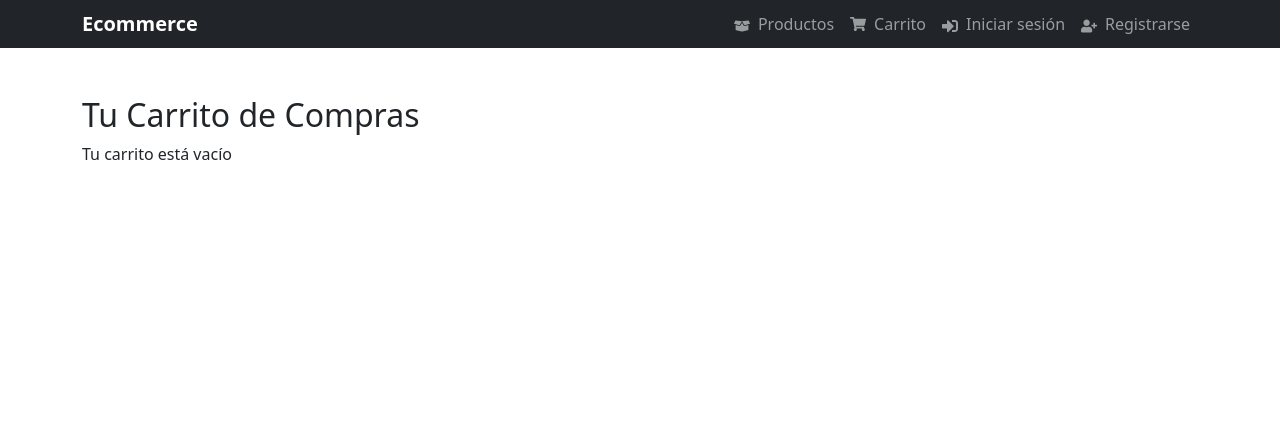
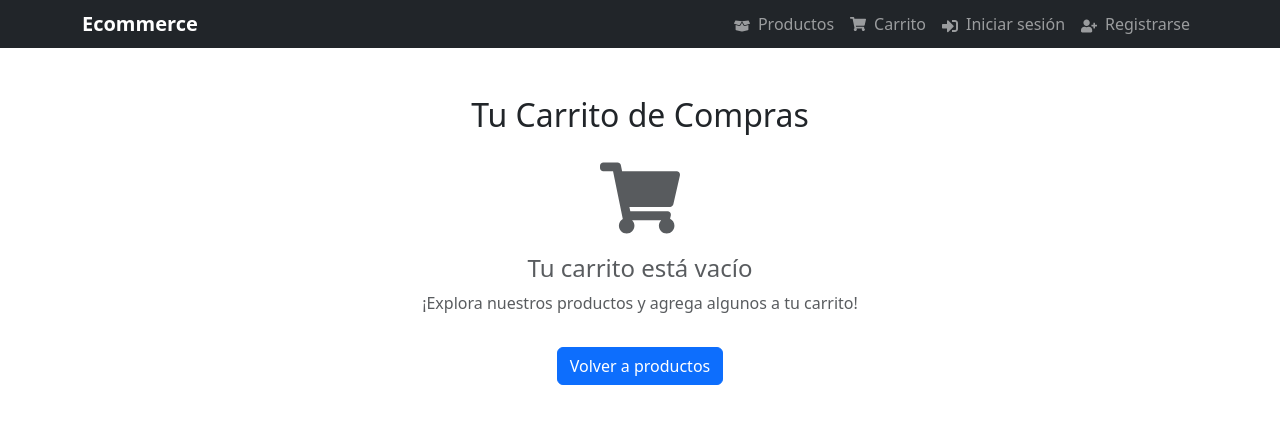
Before and after one commit to rodrigovasquezcespedes/prueba-, a React (Vite) app in the folder frontend/: page /#/shoppingcart in a window 1280 px wide. Shown: the top 424 px of the page. Built offline with nearby package versions, Linux system fonts and the light colour scheme.

Commit message:
mejora en vista carrito

```diff
--- a/frontend/src/pages/Products.jsx
+++ b/frontend/src/pages/Products.jsx
@@ -3,6 +3,7 @@ import { Container, Row, Col, Pagination, Button } from 'react-bootstrap'
 import axios from 'axios'
 import { FaArrowUp, FaArrowDown } from 'react-icons/fa'
 import ProductCard from '../components/ProductCard'
+import Cookies from 'js-cookie' // Importa la librería js-cookie para manejar cookies
 
 const urlBaseServer = import.meta.env.VITE_URL_BASE_SERVER
 
@@ -16,9 +17,18 @@ const Products = () => {
   const productsPerPage = 12
   const [showScrollButton, setShowScrollButton] = useState(false)
 
+  // Función para recuperar el token desde las cookies
+  const getTokenFromCookies = () => {
+    return Cookies.get('token') // Asume que el token está guardado en una cookie llamada 'token'
+  }
+
+  // Configurar axios para que siempre envíe el token en el encabezado de autorización
+  axios.defaults.headers.common.Authorization = `Bearer ${getTokenFromCookies()}`
+
   useEffect(() => {
     const fetchProductosYCategorias = async () => {
       try {
+        // Las solicitudes enviarán automáticamente el token gracias a la configuración de axios
         const [productosResponse, categoriasResponse] = await Promise.all([
           axios.get(`${urlBaseServer}/api/products`),
           axios.get(`${urlBaseServer}/api/categories`)
@@ -33,6 +43,7 @@ const Products = () => {
     fetchProductosYCategorias()
   }, [])
 
+  // Efecto para mostrar el botón de scroll
   useEffect(() => {
     const handleScroll = () => {
       setShowScrollButton(window.scrollY > 200)
--- a/frontend/src/pages/Profile.jsx
+++ b/frontend/src/pages/Profile.jsx
@@ -101,7 +101,6 @@ const Profile = () => {
     </div>
   )
 
-  // Renderizar los favoritos del usuario
   const renderFavorites = () => (
     <div>
       <h3>Favoritos</h3>
--- a/frontend/src/pages/ShoppingCart.jsx
+++ b/frontend/src/pages/ShoppingCart.jsx
@@ -10,9 +10,12 @@ import {
   Row,
   Col,
   Image,
-  Form
+  Form,
+  Card,
+  Stack
 } from 'react-bootstrap'
 import Swal from 'sweetalert2'
+import { FaTrash, FaMinus, FaPlus, FaShoppingCart } from 'react-icons/fa'
 
 const urlBaseServer = import.meta.env.VITE_URL_BASE_SERVER
 
@@ -22,7 +25,6 @@ const ShoppingCart = () => {
   const { user } = useContext(AuthContext)
   const navigate = useNavigate()
 
-  // Calcular el precio total de todos los productos en el carrito
   let totalPrice = 0
   cartItems.forEach(item => {
     totalPrice += item.price * item.quantity
@@ -96,19 +98,37 @@ const ShoppingCart = () => {
 
   return (
     <Container className='my-5'>
-      <h2>Tu Carrito de Compras</h2>
+      <h2 className='text-center mb-4'>Tu Carrito de Compras</h2>
 
-      {cartItems.length === 0 && <p>Tu carrito está vacío</p>}
+      {cartItems.length === 0 && (
+        <div className='text-center'>
+          <FaShoppingCart size={80} className='text-muted mb-3' />
+          <h4 className='text-muted'>Tu carrito está vacío</h4>
+          <p className='text-muted'>
+            ¡Explora nuestros productos y agrega algunos a tu carrito!
+          </p>
+          <Button
+            variant='primary'
+            onClick={() => navigate('/products')}
+            className='mt-3'
+          >
+            Volver a productos
+          </Button>
+        </div>
+      )}
 
       {cartItems.length > 0 && (
         <>
           <ListGroup variant='flush'>
             {cartItems.map(item => (
               <ListGroup.Item key={item.id_product} className='mb-3'>
+                <Card className='p-3 shadow-sm'>
                   <Row className='align-items-center'>
                     <Col md={2}>
                       <Image
-                      src={item.image_url || 'https://via.placeholder.com/100'}
+                        src={
+                          item.image_url || 'https://via.placeholder.com/100'
+                        }
                         alt={item.name}
                         fluid
                         rounded
@@ -121,50 +141,60 @@ const ShoppingCart = () => {
                     </Col>
 
                     <Col md={4}>
-                    <h5>{item.name}</h5>
-                    <p>Precio: ${item.price.toLocaleString()}</p>
+                      <h5 className='mb-0'>{item.name}</h5>
+                      <p className='text-muted'>
+                        Precio: ${item.price.toLocaleString()}
+                      </p>
                     </Col>
 
                     <Col md={3} className='d-flex align-items-center'>
                       <Button
-                      variant='secondary'
+                        variant='outline-secondary'
                         className='me-2'
                         onClick={() => removeFromCart(item.id_product)}
                         disabled={item.quantity <= 1}
                       >
-                      -
+                        <FaMinus />
                       </Button>
                       <Form.Control
                         type='text'
                         value={item.quantity}
                         readOnly
-                      style={{ width: '50px', textAlign: 'center' }}
+                        className='text-center'
+                        style={{ width: '50px' }}
                       />
                       <Button
-                      variant='primary'
+                        variant='outline-primary'
                         className='ms-2'
                         onClick={() => addToCart(item)}
                       >
-                      +
+                        <FaPlus />
                       </Button>
                     </Col>
 
                     <Col md={3}>
                       <Button
-                      variant='danger'
+                        variant='outline-danger'
                         onClick={() => deleteFromCart(item.id_product)}
                       >
-                      Eliminar
+                        <FaTrash /> Eliminar
                       </Button>
                     </Col>
                   </Row>
+                </Card>
               </ListGroup.Item>
             ))}
           </ListGroup>
 
-          <div className='mt-4'>
-            <h4>Total: ${totalPrice.toLocaleString()}</h4>
-            <div className='d-flex justify-content-between'>
+          <Card className='p-3 mt-4 shadow-sm'>
+            <h4 className='text-center'>
+              Total: ${totalPrice.toLocaleString()}
+            </h4>
+            <Stack
+              direction='horizontal'
+              gap={3}
+              className='justify-content-between mt-3'
+            >
               <Button variant='warning' onClick={clearCart}>
                 Vaciar Carrito
               </Button>
@@ -175,8 +205,8 @@ const ShoppingCart = () => {
               >
                 Pagar
               </Button>
-            </div>
-          </div>
+            </Stack>
+          </Card>
         </>
       )}
     </Container>
```
Lines whose indentation alone changed are shown as unchanged.
